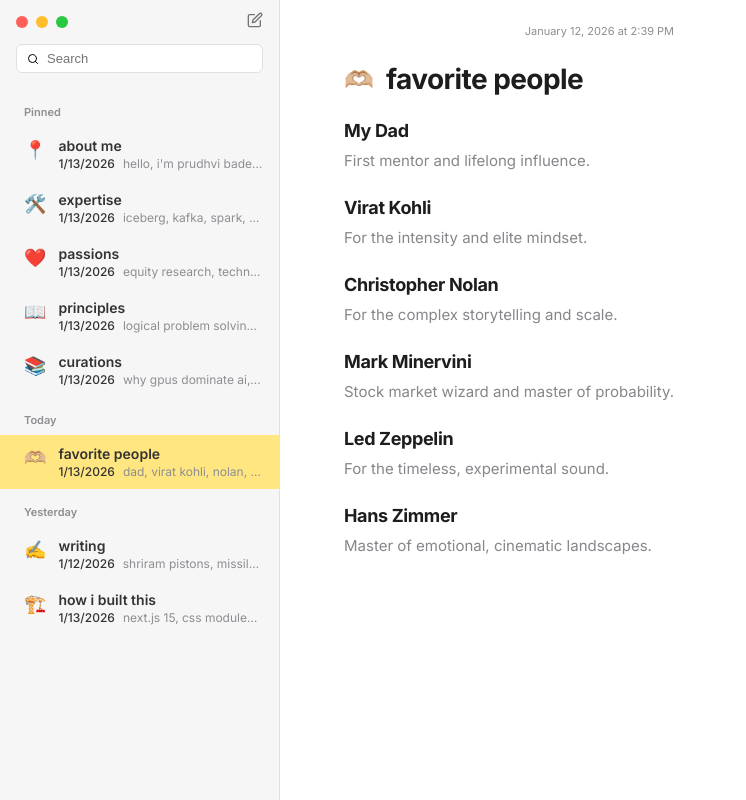
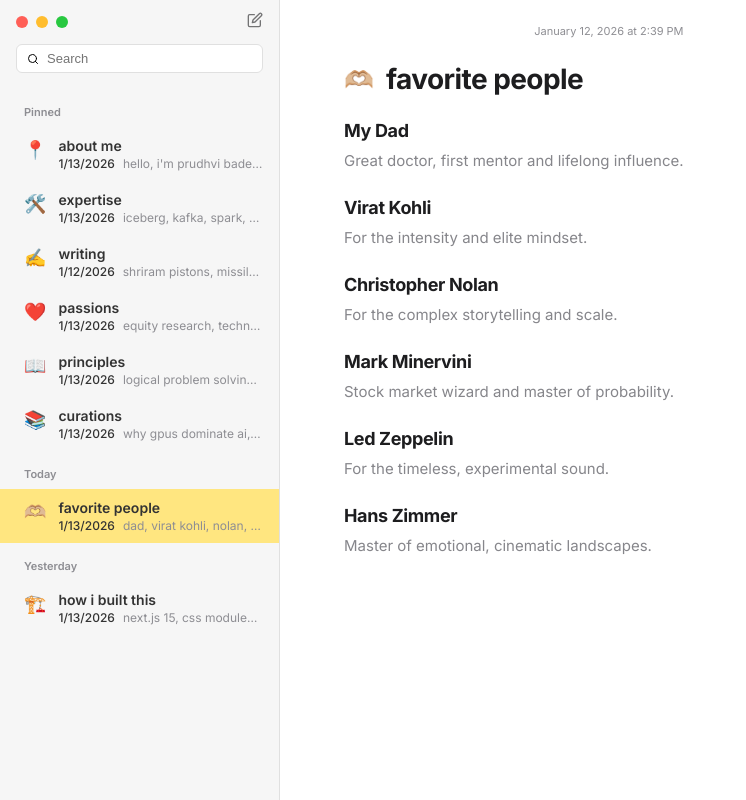
Before and after one commit to PrudhviBade/myprofile, a Next.js app: page /people in a window 1280 px wide. Shown: the whole page, without its empty margins (0-746 px from the left). Built offline with nearby package versions, Linux system fonts and the light colour scheme.

Commit message:
UI: Move Writing to PINNED section in sidebar

```diff
--- a/src/app/people/page.tsx
+++ b/src/app/people/page.tsx
@@ -1,6 +1,6 @@
 export default function People() {
     const people = [
-        { name: "My Dad", description: "First mentor and lifelong influence." },
+        { name: "My Dad", description: "Great doctor, first mentor and lifelong influence." },
         { name: "Virat Kohli", description: "For the intensity and elite mindset." },
         { name: "Christopher Nolan", description: "For the complex storytelling and scale." },
         { name: "Mark Minervini", description: "Stock market wizard and master of probability." },
--- a/src/components/Sidebar.tsx
+++ b/src/components/Sidebar.tsx
@@ -16,6 +16,7 @@
 const PINNED: NavItem[] = [
     { label: 'about me', path: '/', icon: '📍', date: '1/13/2026', preview: "hello, i'm prudhvi bade. i bridge the gap..." },
     { label: 'expertise', path: '/expertise', icon: '🛠️', date: '1/13/2026', preview: "iceberg, kafka, spark, medallion architecture..." },
+    { label: 'writing', path: '/writing', icon: '✍️', date: '1/12/2026', preview: "shriram pistons, missiles & monsoons..." },
     { label: 'passions', path: '/passions', icon: '❤️', date: '1/13/2026', preview: "equity research, technical charting, and hobbies..." },
     { label: 'principles', path: '/principles', icon: '📖', date: '1/13/2026', preview: "logical problem solving, show up on time..." },
     { label: 'curations', path: '/curations', icon: '📚', date: '1/13/2026', preview: "why gpus dominate ai, swiggy's postgres scaling..." },
@@ -23,7 +24,6 @@
 
 const RECENT: NavItem[] = [
     { label: 'favorite people', path: '/people', icon: '🫶🏼', date: '1/13/2026', preview: "dad, virat kohli, nolan, minervini..." },
-    { label: 'writing', path: '/writing', icon: '✍️', date: '1/12/2026', preview: "shriram pistons, missiles & monsoons..." },
     { label: 'how i built this', path: '/how-i-built-this', icon: '🏗️', date: '1/13/2026', preview: "next.js 15, css modules, no templates..." },
 ];
 
```
